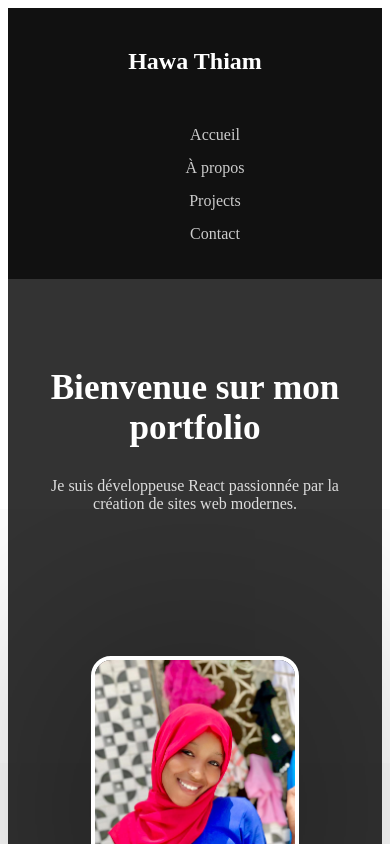
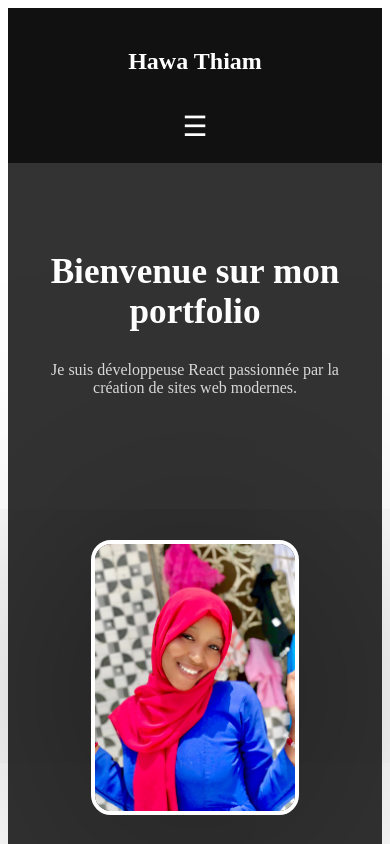
Before and after one commit to mbarike/portfolio, a React app: page / in a window 390 px wide. Shown: the top 844 px of the page. Built offline with nearby package versions, Linux system fonts and the light colour scheme; the HTML template or start-up script is replaced by a standard one.

Commit message:
VoletNavbar

```diff
--- a/src/composants/Navbar.jsx
+++ b/src/composants/Navbar.jsx
@@ -1,15 +1,24 @@
 import { Link } from "react-router-dom";
+import { useState } from "react";
 
 function Navbar() {
+  const [open, setOpen] = useState(false);
+
   return (
     <nav className="navbar">
       <h2 className="logo">Hawa Thiam</h2>
 
-      <ul className="nav-links">
-        <li><Link to="/">Accueil</Link></li>
-        <li><Link to="/apropos">À propos</Link></li>
-        <li><Link to="/projects">Projects</Link></li>
-        <li><Link to="/contact">Contact</Link></li>
+      {/* BOUTON HAMBURGER */}
+      <div className="menu-icon" onClick={() => setOpen(!open)}>
+        ☰
+      </div>
+
+      {/* NAV LINKS */}
+      <ul className={`nav-links ${open ? "active" : ""}`}>
+        <li><Link to="/" onClick={() => setOpen(false)}>Accueil</Link></li>
+        <li><Link to="/apropos" onClick={() => setOpen(false)}>À propos</Link></li>
+        <li><Link to="/projects" onClick={() => setOpen(false)}>Projects</Link></li>
+        <li><Link to="/contact" onClick={() => setOpen(false)}>Contact</Link></li>
       </ul>
     </nav>
   );
--- a/src/index.css
+++ b/src/index.css
@@ -6,6 +6,46 @@
   padding: 20px 8%;
   background: #111;
   color: white;
+}
+
+/* LIENS (desktop) */
+.nav-links {
+  list-style: none;
+  display: flex;
+  gap: 30px;
+}
+
+/* ICON MENU (caché en desktop) */
+.menu-icon {
+  display: none;
+  font-size: 28px;
+  cursor: pointer;
+}
+
+/* MOBILE */
+@media (max-width: 768px) {
+
+  .menu-icon {
+    display: block;
+  }
+
+  .nav-links {
+    position: fixed;
+    top: 0;
+    right: -100%; /* caché */
+    height: 100vh;
+    width: 250px;
+    background: #222;
+    flex-direction: column;
+    align-items: center;
+    justify-content: center;
+    gap: 30px;
+    transition: 0.3s;
+  }
+
+  .nav-links.active {
+    right: 0; /* visible */
+  }
 }
 
 /* Hawa */
```
